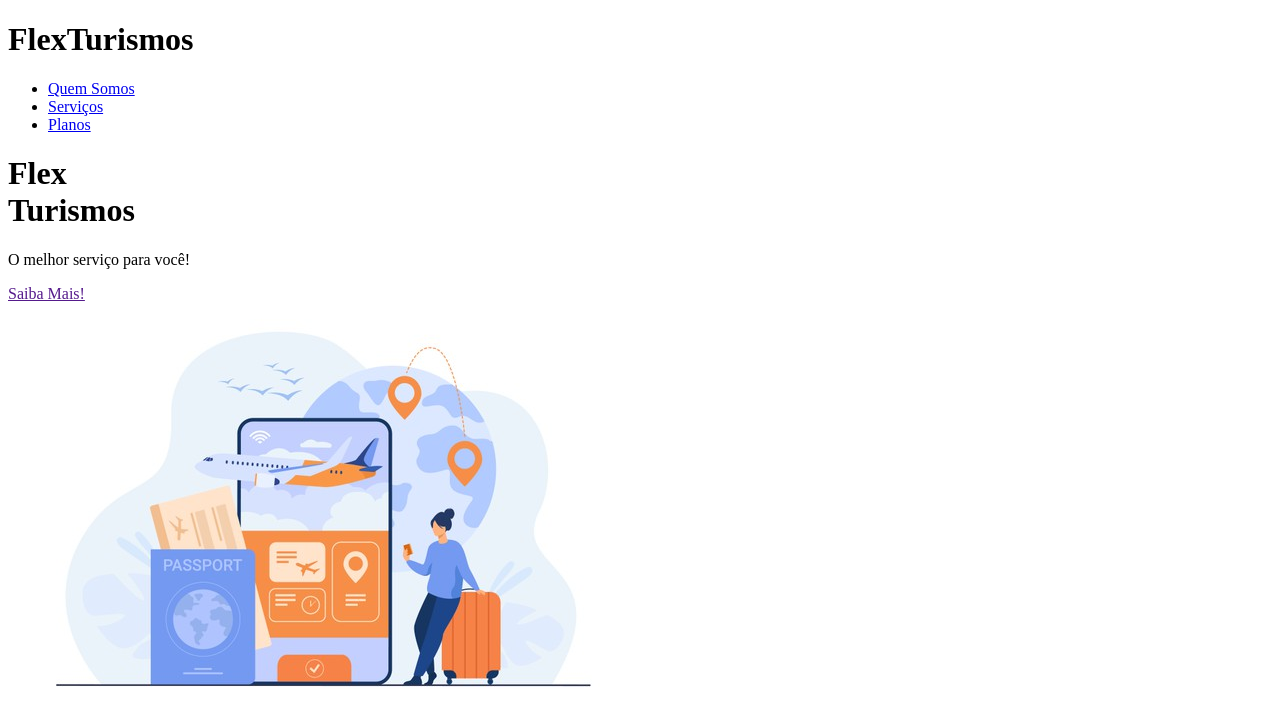
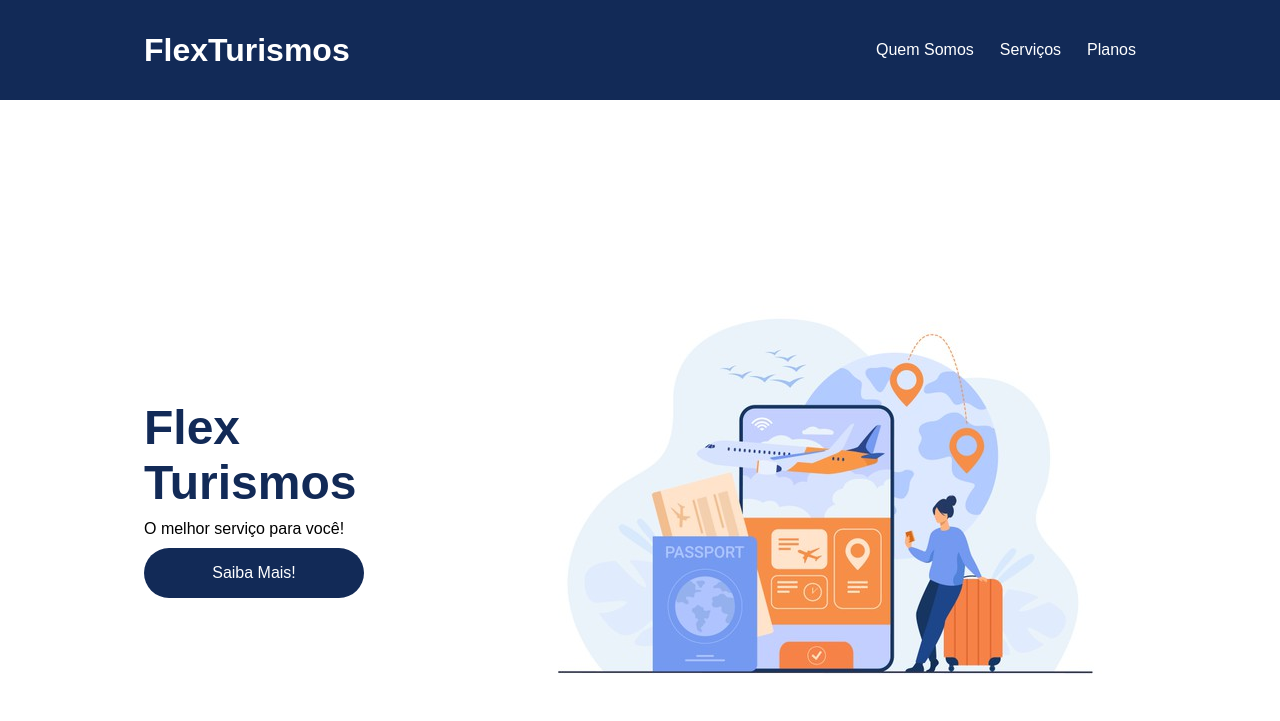
Before and after one commit to carvalhodanielg/DIO-SPREAD-Flexbox, a plain HTML site: page index.html in a window 1280 px wide. Shown: the top 721 px of the page. Drawn offline with Linux system fonts and the light colour scheme.

Commit message:
HTML principal, header e primeira seção

```diff
--- a/index.html
+++ b/index.html
@@ -8,16 +8,20 @@
 </head>
 <body>
     <header>
-        <h1>FlexTurismos</h1>
-        <ul>
-            <li><a href="#quem-somos">Quem Somos</a></li>
-            <li><a href="#servicos">Serviços</a></li>
-            <li><a href="#planos">Planos</a></li>
-        </ul>
+        <div class="flex-container menu" >
+           <div><h1>FlexTurismos</h1></div>
+            <ul class="list-items">
+                <li><a href="#quem-somos">Quem Somos</a></li>
+                <li><a href="#servicos">Serviços</a></li>
+                <li><a href="#planos">Planos</a></li>
+            </ul>
+
+        </div>
+
     </header>
 
-    <div>
-        <div>
+    <div class="flex-container apresentacao">
+        <div class="texto-apresentacao">
             <h1>Flex <br>Turismos</h1>
             <p>O melhor serviço para você!</p>
             <a href="">Saiba Mais!</a>
@@ -28,24 +32,26 @@
         </div>
     </div>
 
-    <div>
-        <div>
-            <img src="./images/1-quem-somos.png" alt="balcão de atendimento">
-        </div>
+    <div class="flex-container" id="quem-somos">
+
 
         <div>
             <h2>Quem somos</h2>
             <p>It is a long established fact that a reader will be distracted by the readable content of a page when looking at its layout. </p>
             <p>The point of using Lorem Ipsum is that it has a more-or-less normal distribution of letters, as opposed to using 'Content here, content here', making it look like readable English.</p>
         </div>
+
+        <div>
+            <img src="./images/1-quem-somos.png" alt="balcão de atendimento">
+        </div>
     </div>
 
     <div>
-        <div>
+        <div class="flex-container">
             <h2>Serviços</h2>
         </div>
 
-        <div>
+        <div class="flex-container">
             <div>
                 <div><img src="./images/icon-2.png" alt="hospedagens"></div>
                 <p>Hospedagens</p>
@@ -67,7 +73,7 @@
         </div>
     </div>
 
-    <div>
+    <div class="flex-container">
 
         <div>
             <h3>Plano 2</h3>
@@ -105,7 +111,7 @@
         </div>
     </div>
 
-    <footer>
+    <footer class="flex-container">
         <p>&copy; 2021 CSS Flexbox</p>
         <p>Desenvolvido por: Seu nome aqui dev</p>
     </footer>
--- a/style.css
+++ b/style.css
@@ -0,0 +1,80 @@
+*{
+    margin: 0;
+    padding: 0;
+    font-family: sans-serif
+}
+
+ul{
+    list-style: none;
+    margin: 0;
+    padding: 0;
+}
+
+ul li a{
+    text-decoration: none;
+}
+
+.flex-container{
+    display: flex;
+    max-width: 992px;
+    margin: auto;
+    width: 100%;
+}
+
+
+header{
+    background-color: #122A57 ;
+    display: flex;
+    align-items: center;
+    height: 100px;
+    color: #FFF;
+}
+
+header .list-items{
+    display: flex;
+    width: 100%;
+    max-width: 260px;
+    justify-content: space-between;
+    align-items: center;
+}
+
+.list-items li a{
+    color: #FFF;
+}
+
+header .menu{
+    justify-content: space-between;
+    align-items: center;
+
+}
+
+
+.apresentacao{
+    height: 100vh;
+    align-items: center;
+    justify-content: space-between;
+}
+
+.texto-apresentacao{
+    height: 200px;
+}
+
+.texto-apresentacao h1{
+    color:#122A57 ;
+    font-size: 48px;
+    margin-bottom: 10px;
+}
+
+.texto-apresentacao a{
+    background-color: #122A57;
+    color: #FFF;
+    text-align: center;
+    border-radius: 30px;
+    width: 220px;
+    display: block;
+    height: 50px;
+    text-decoration: none;
+    line-height: 50px;
+    margin-top: 10px;
+    margin-bottom: 10px;
+}
```
Also changed, not shown: 1 other file.
